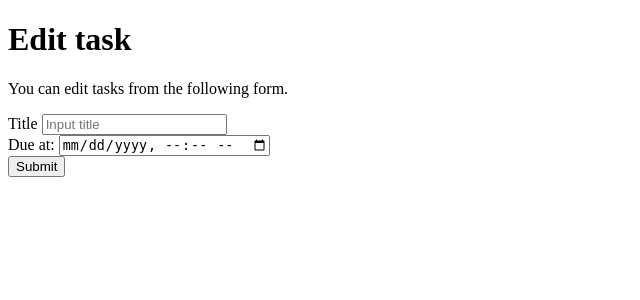
After one commit to fightmaster0728/django-test-exercise, a Django app: template todo/templates/todo/edit.html in a window 1280 px wide. The commit adds this page. Shown: the top 300 px of the page, without its empty margins (0-640 px from the left). Run offline with Django 5.2, Linux system fonts and the light colour scheme; the template is opened without the code that fills it, so the values that code supplies are empty.

Commit message:
add-edit-page

```diff
--- a/config/urls.py
+++ b/config/urls.py
@@ -22,4 +22,5 @@ urlpatterns = [
     path('admin/', admin.site.urls),
     path('', todo_views.index, name='index'),
     path('<int:task_id>/', todo_views.detail, name='detail'),
+    path('<int:task_id>/edit', todo_views.edit, name='edit'),
 ]
--- a/todo/templates/todo/detail.html
+++ b/todo/templates/todo/detail.html
@@ -24,6 +24,7 @@
 
     <div>
       <a href="{% url 'index' %}">Top</a>
+      <a href="{% url 'edit' task.id %}">Edit</a>
     </div>
   </body>
 
--- /dev/null
+++ b/todo/templates/todo/edit.html
@@ -0,0 +1,26 @@
+<!DOCTYPE html>
+<html lang="ja">
+    <head>
+        <title>Edit Task</title>
+        <meta charset="utf-8">
+    </head>
+    <body>
+        <h1>Edit task</h1>
+        <p>You can edit tasks from the following form.</p>
+        <form action="{% url 'edit' task.id%}" method="post">
+            {% csrf_token %}
+            <div>
+                <label for="titleInput">Title</label>
+                <input id="titleInput" name="title" type="text"
+                placeholder="Input title" value="{{ task.title }}">
+            </div>
+            <div>
+                <label for="dueInput">Due at:</label>
+                <input id="dueInput" name="due_at" type="datetime-local">
+            </div>
+            <div>
+                <button type="submit">Submit</button>
+            </div>
+        </form>
+    </body>
+</html>
```
Also changed, not shown: todo/views.py (+17 -1 lines).
